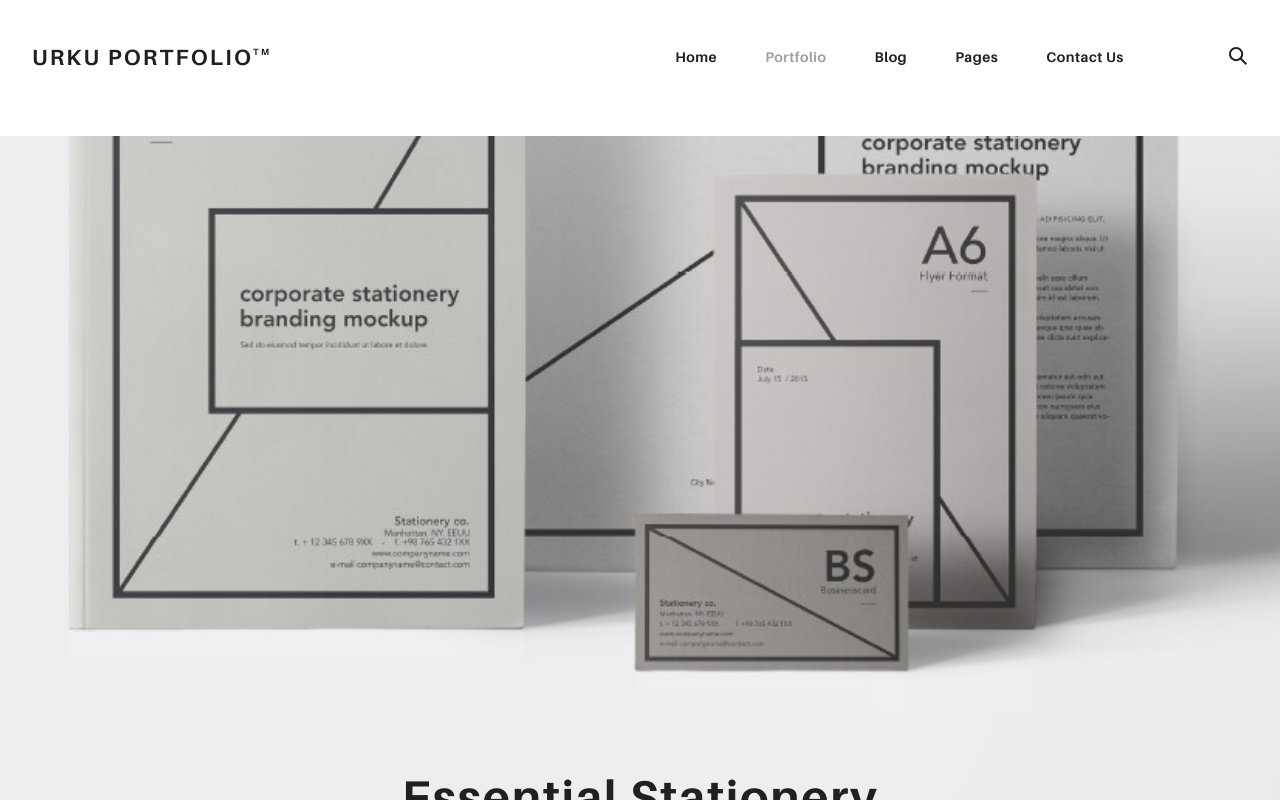
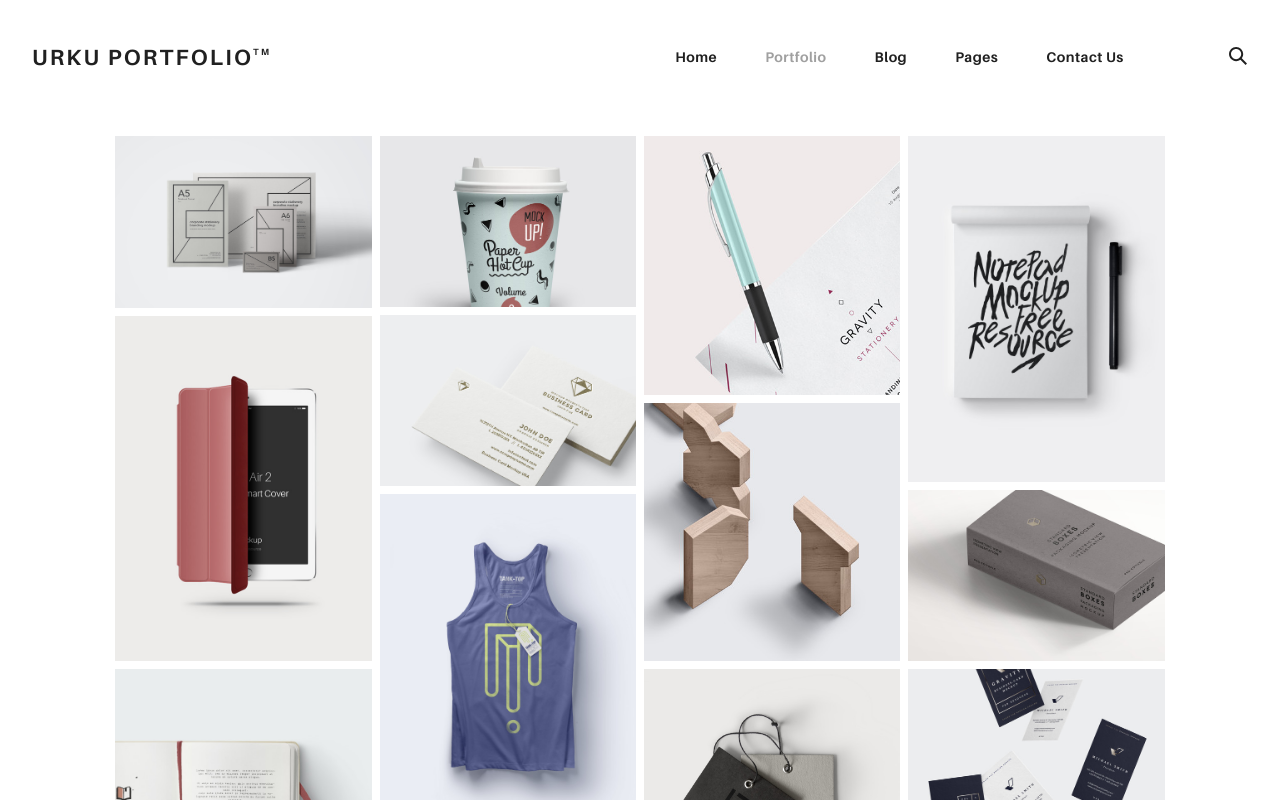
Before and after one commit to janeko-github/portafolio, an Angular app: page / in a window 1280 px wide. Shown: the top 800 px of the page. Built offline with nearby package versions, Linux system fonts and the light colour scheme.

Commit message:
Añadido Routes

```diff
--- a/src/app/app.component.html
+++ b/src/app/app.component.html
@@ -1,7 +1,8 @@
 <app-header></app-header>
-<section class="ae-container-fluid ae-container-fluid--full rk-main">
+<section class="ae-container-fluid rk-main">
 <!-- <app-portafolio></app-portafolio>
-<app-about></app-about> -->
-<app-portafolio-item></app-portafolio-item>
+<app-about></app-about>
+<app-portafolio-item></app-portafolio-item> -->
+<router-outlet></router-outlet>
 </section>
 <app-footer></app-footer>
--- a/src/app/app.module.ts
+++ b/src/app/app.module.ts
@@ -1,6 +1,9 @@
 import { BrowserModule } from '@angular/platform-browser';
 import { NgModule } from '@angular/core';
 
+//Rutas
+import  {app_routing} from "./app.routes";
+//Componentes
 import { AppComponent } from './app.component';
 import { HeaderComponent } from './components/header/header.component';
 import { FooterComponent } from './components/footer/footer.component';
@@ -18,7 +21,8 @@ import { PortafolioItemComponent } from './components/portafolio-item/portafolio
     PortafolioItemComponent
   ],
   imports: [
-    BrowserModule
+    BrowserModule,
+    app_routing
   ],
   providers: [],
   bootstrap: [AppComponent]
--- /dev/null
+++ b/src/app/app.routes.ts
@@ -0,0 +1,11 @@
+import { RouterModule, Routes } from '@angular/router';
+import {AboutComponent, PortafolioComponent, PortafolioItemComponent}
+from "./components/index.paginas";
+const app_routes: Routes = [
+  { path: '', component: PortafolioComponent },
+  { path: 'about', component: AboutComponent },
+  { path: 'portafolioitem', component: PortafolioItemComponent },
+  { path: '**', pathMatch: 'full', redirectTo: '' }
+];
+
+export const app_routing = RouterModule.forRoot(app_routes,{useHash:true,enableTracing:false});
--- /dev/null
+++ b/src/app/components/index.paginas.ts
@@ -0,0 +1,3 @@
+export {AboutComponent}  from "./about/about.component";
+export {PortafolioComponent}  from "./portafolio/portafolio.component";
+export {PortafolioItemComponent}  from "./portafolio-item/portafolio-item.component";
```
